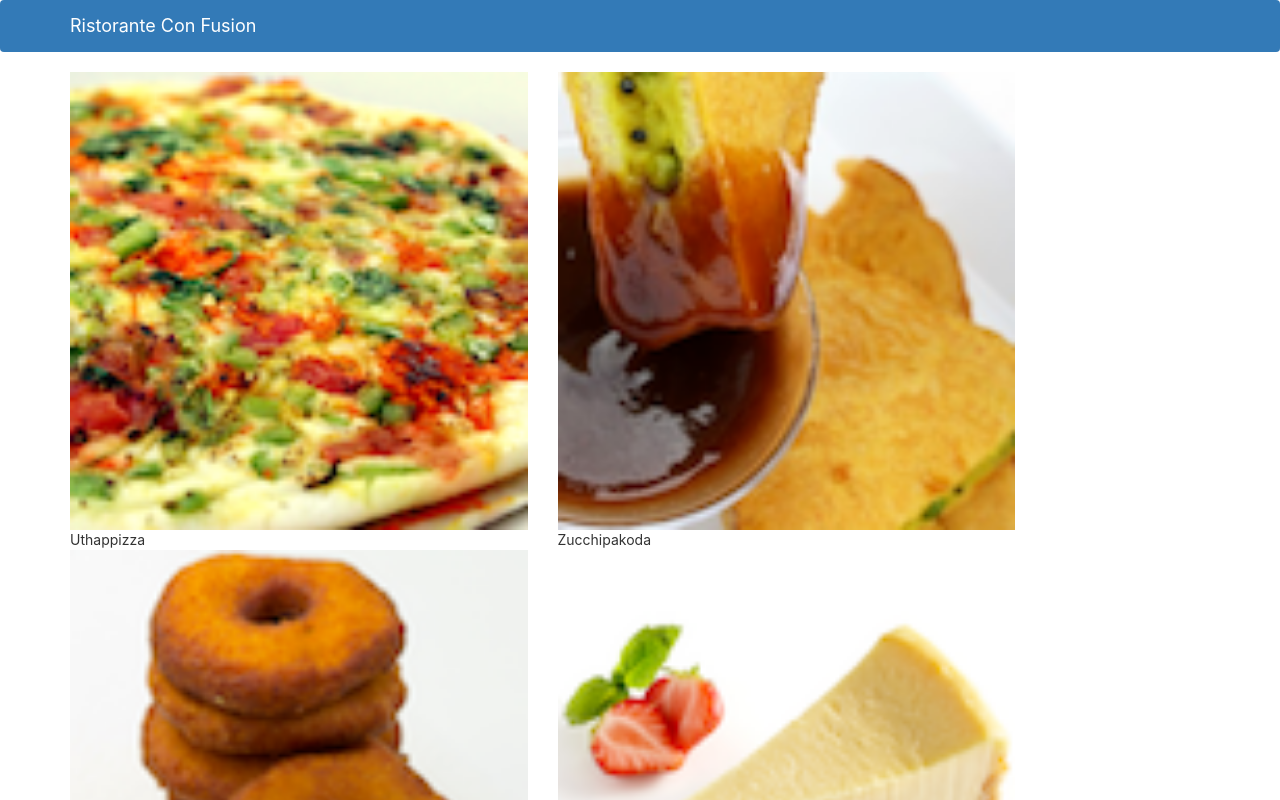
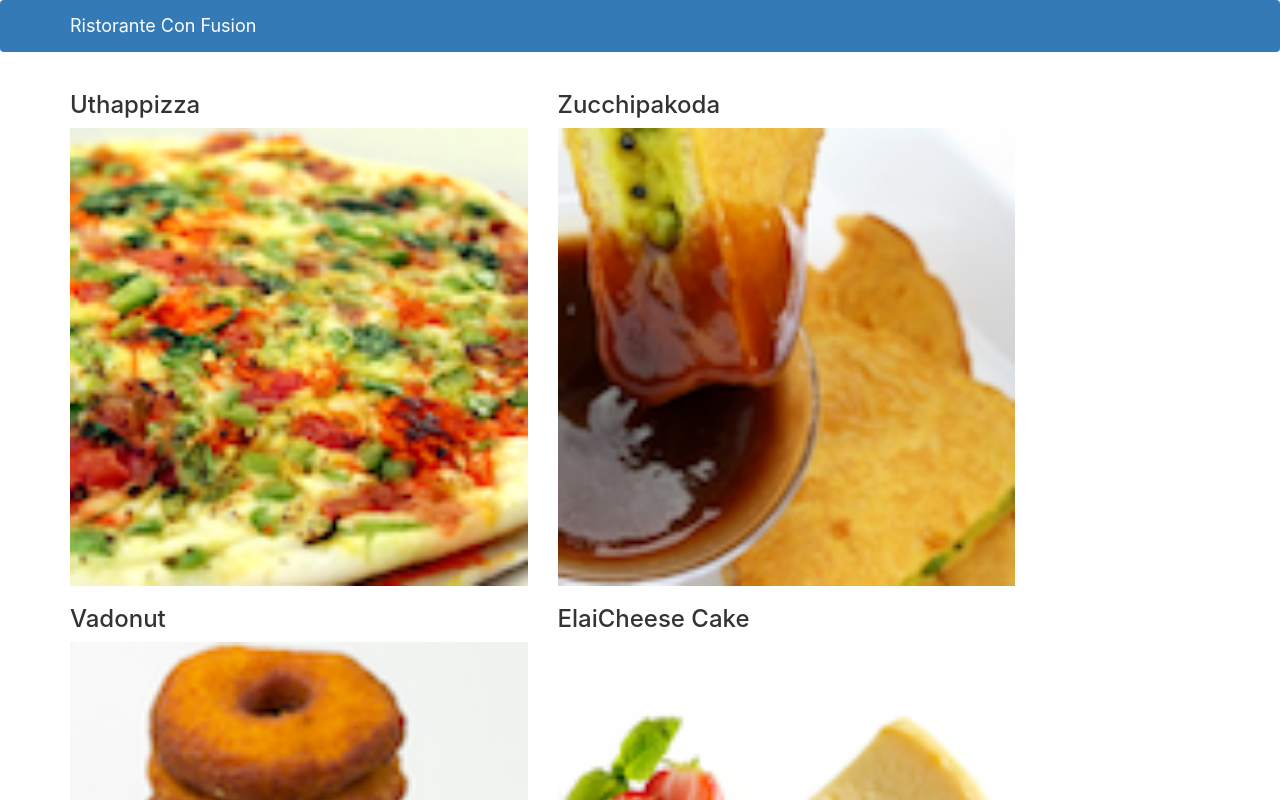
Before and after one commit to allforthe64/react-coursera, a React (Create React App) app: page / in a window 1280 px wide. Shown: the top 800 px of the page. Built offline with nearby package versions, Linux system fonts and the light colour scheme.

Commit message:
completed componet types exercise

```diff
--- a/src/App.js
+++ b/src/App.js
@@ -6,30 +6,17 @@ import { DISHES } from './dishes';
 import { render } from '@testing-library/react';
 import { Component } from 'react';
 
+import Main from './components/MainComponent';
+
 class App extends Component {
-
-  constructor(props) {
-    super(props);
-
-    this.state = {
-      dishes: DISHES
-    };
-  };
 
   render() {
     return (
       <div className="App">
-        <header className="App-header">
-          <Navbar dark color="primary">
-            <div className="container">
-              <NavbarBrand id="brand" href="/">Ristorante Con Fusion</NavbarBrand>
-            </div>
-          </Navbar>
-        </header>
-        <Menu dishes = {this.state.dishes} />
+        <Main />
       </div>
     );
-  };
-};
+  }
+}
 
 export default App;
--- /dev/null
+++ b/src/components/MainComponent.js
@@ -0,0 +1,36 @@
+import React, { Component } from 'react';
+import { Navbar, NavbarBrand } from 'reactstrap';
+import Menu from './menu_components';
+import DishDetail from './dishDetailComponents';
+import { DISHES } from '../dishes';
+
+class Main extends Component {
+
+  constructor(props) {
+    super(props);
+    this.state = {
+        dishes: DISHES,
+        selectedDish: null
+    };
+  }
+
+  onDishSelect(dishId) {
+    this.setState({ selectedDish: dishId});
+  }
+
+  render() {
+    return (
+      <div>
+        <Navbar dark color="primary">
+          <div className="container">
+            <NavbarBrand href="/" id='brand'>Ristorante Con Fusion</NavbarBrand>
+          </div>
+        </Navbar>
+        <Menu dishes={this.state.dishes} onClick={(dishId) => this.onDishSelect(dishId)} />
+        <DishDetail dish={this.state.dishes.filter((dish) => dish.id === this.state.selectedDish)[0]} />
+      </div>
+    );
+  }
+}
+
+export default Main;
--- a/src/components/dishDetailComponents.js
+++ b/src/components/dishDetailComponents.js
@@ -17,10 +17,11 @@ class DishDetail extends Component {
             return (
                 <div key={dish.id} className="row">
                     <div className="col-12 col-md-5 m-1">
-                        <Card>
+                        <Card key={dish.id}
+                        onClick={() => this.props.onClick(dish.id)}>
                             <CardImg width="100%" src={dish.image} alt={dish.name} />
                             <CardBody>
-                                <CardTitle>{dish.name}</CardTitle>
+                                <h3>{dish.name}</h3>
                                 <CardText>{dish.description}</CardText>
                             </CardBody>
                         </Card>
@@ -44,10 +45,12 @@ class DishDetail extends Component {
         const showComments = comments.map((cmnt) => {
             return(
                 <div className="container">
-                    <li key={cmnt.id}>
-                        <p>{cmnt.comment}</p>
-                        <p>--{cmnt.author}+{cmnt.date}</p>
-                    </li>
+                    <ul>
+                        <li key={cmnt.id}>
+                            <p>{cmnt.comment}</p>
+                            <p>{cmnt.author}, {new Intl.DateTimeFormat('en-US', { year: 'numeric', month: 'short', day: '2-digit'}).format(new Date(Date.parse(cmnt.date)))}</p>
+                        </li>
+                    </ul>
                 </div>
 
             )
--- a/src/components/menu_components.js
+++ b/src/components/menu_components.js
@@ -26,10 +26,10 @@ class Menu extends Component {
             return (
                 <div key={dish.id} className="col-12 col-md-5 m-1">
                     <Card onClick={()=>this.onDishSelect(dish)}>
-                            <CardImg width="100%" src={dish.image} alt={dish.name} />
                         <CardImgOverlay>
-                            <CardTitle>{dish.name}</CardTitle>
+                            <h3>{dish.name}</h3>
                         </CardImgOverlay>
+                        <CardImg width="100%" src={dish.image} alt={dish.name} />
                     </Card>
                 </div>
             );
--- a/src/dishes.js
+++ b/src/dishes.js
@@ -12,7 +12,13 @@ export const DISHES =
         category: 'mains',
         label:'Hot',
         price:'4.99',
-        description:'A unique combination of Indian Uthappam (pancake) and Italian pizza, topped with Cerignola olives, ripe vine cherry tomatoes, Vidalia onion, Guntur chillies and Buffalo Paneer.'
+        description:'A unique combination of Indian Uthappam (pancake) and Italian pizza, topped with Cerignola olives, ripe vine cherry tomatoes, Vidalia onion, Guntur chillies and Buffalo Paneer.',
+        comments: [{
+            id: 0,
+            comment: "It was delicious!",
+            author: "Billiam",
+            date: "Nov 22, 2020"
+        }]
     },
     {
         id: 1,
@@ -21,7 +27,13 @@ export const DISHES =
         category: 'appetizer',
         label:'',
         price:'1.99',
-        description:'Deep fried Zucchini coated with mildly spiced Chickpea flour batter accompanied with a sweet-tangy tamarind sauce'
+        description:'Deep fried Zucchini coated with mildly spiced Chickpea flour batter 1accompanied with a sweet-tangy tamarind sauce',
+        comments: [{
+            id: 1,
+            comment: "Delectible!",
+            author: "Billiam",
+            date: "March 18, 2022"
+        }]
     },
     {
         id: 2,
@@ -30,7 +42,14 @@ export const DISHES =
         category: 'appetizer',
         label:'New',
         price:'1.99',
-        description:'A quintessential ConFusion experience, is it a vada or is it a donut?'
+        description:'A quintessential ConFusion experience, is it a vada or is it a donut?',
+        comments: [ {
+                id: 2,
+                comment: "Scrumptious!",
+                author: "Billiam",
+                date: "Feb 17, 2022"
+
+        }]
     },
     {
         id: 3,
@@ -39,6 +58,12 @@ export const DISHES =
         category: 'dessert',
         label:'',
         price:'2.99',
-        description:'A delectable, semi-sweet New York Style Cheese Cake, with Graham cracker crust and spiced with Indian cardamoms'
+        description:'A delectable, semi-sweet New York Style Cheese Cake, with Graham cracker crust and spiced with Indian cardamoms',
+        comments: [{
+            id: 3,
+            comment: "Mind blowing!",
+            author: "Billiam",
+            date: "Dec 31, 2021"
+        }]
     }
 ]
```
